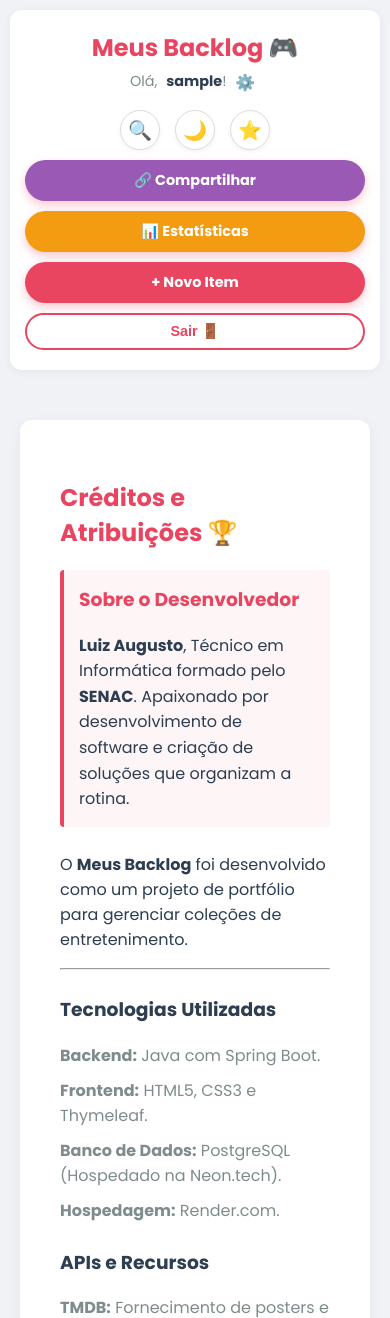
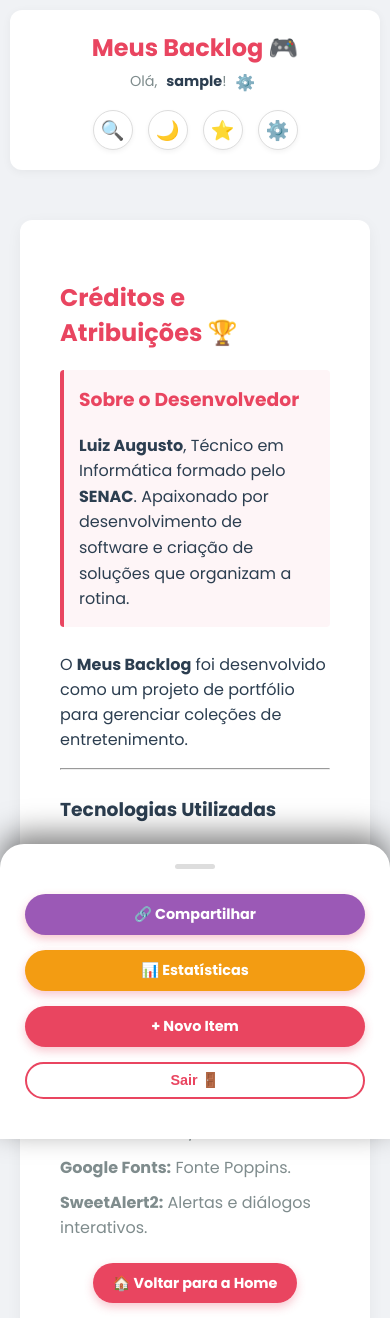
Before and after one commit to augusto-projetos/backlog-api, a Spring Boot app: page /creditos in a window 390 px wide. Shown: the top 1318 px of the page. Run offline with Spring Boot 4, Linux system fonts and the light colour scheme; the visitor is signed in with stand-in values (Sample User, id 1); some of the project's set-up classes (security, data sources, template engines, error pages and the like) are left out, and stand-ins take their place; some libraries are stand-ins or nearby versions.

Commit message:
feat: sistema de gaveta de opções no mobile (#49)

```diff
--- a/src/main/resources/static/css/style.css
+++ b/src/main/resources/static/css/style.css
@@ -169,7 +169,7 @@
     background-color: var(--bg-card);
     border: 1px solid var(--border-color);
     border-radius: 12px;
-    box-shadow: 0 10px 20px rgba(0,0,0,0.3);
+    box-shadow: 0 10px 20px rgba(0, 0, 0, 0.3);
     z-index: 2000;
     max-height: 300px;
     overflow-y: auto;
@@ -182,7 +182,7 @@
     align-items: center;
     padding: 12px 15px;
     cursor: pointer;
-    border-bottom: 1px solid rgba(255,255,255,0.05);
+    border-bottom: 1px solid rgba(255, 255, 255, 0.05);
     transition: background 0.2s;
     color: var(--text-main);
     text-decoration: none;
@@ -679,6 +679,28 @@
     white-space: nowrap; /* Impede que o ícone quebre a linha dentro do corte */
 }
 
+/* Esconde o botão da engrenagem no computador */
+.btn-mobile-gaveta {
+    display: none !important;
+}
+
+.gaveta-opcoes-wrapper {
+    display: flex;
+    align-items: center;
+    gap: 15px;
+}
+
+.gaveta-conteudo {
+    display: flex;
+    align-items: center;
+    gap: 15px;
+    width: auto;
+}
+
+.gaveta-barra-arrastar {
+    display: none;
+}
+
 /* --- RESPONSIVIDADE (MOBILE) --- */
 @media (max-width: 600px) {
     body {
@@ -810,7 +832,8 @@
     }
 
     /* --- BARRA DE BUSCA SOCIAL NO HEADER (MOBILE) --- */
-    /* 1. Esconde a barra inteira por padrão e mostra a bolinha */
+
+    /* Esconde a barra inteira por padrão e mostra a bolinha */
     .search-social-container {
         display: none;
         position: absolute;
@@ -819,25 +842,102 @@
         width: 90%;
         z-index: 2000;
         background-color: var(--bg-card);
-        box-shadow: 0 10px 25px rgba(0,0,0,0.6);
+        box-shadow: 0 10px 25px rgba(0, 0, 0, 0.6);
         padding: 10px 15px;
     }
 
-    /* 2. O JS vai adicionar essa classe quando o usuário clicar na bolinha */
+    /* O JS vai adicionar essa classe quando o usuário clicar na bolinha */
     .search-social-container.ativa {
         display: flex;
     }
 
-    /* 3. Mostra a bolinha da lupa perto da lua e estrela */
+    /* Mostra a bolinha da lupa perto da lua e estrela */
     .btn-mobile-busca {
         display: inline-flex !important;
     }
 
-    /* 4. Esconde a lupinha cinza de PC e exibe o X de fechar */
+    /* Esconde a lupinha cinza de PC e exibe o X de fechar */
     .icone-pc {
         display: none;
     }
     .btn-fechar-busca {
         display: block !important;
     }
+
+    /* --- GAVETA DE OPÇÕES INFERIOR (BOTTOM SHEET) --- */
+
+    /* Exibe o botão da engrenagem no celular */
+    .btn-mobile-gaveta {
+        display: inline-flex !important;
+    }
+
+    /* Transforma o container em estrutura de gaveta flutuante apenas no mobile */
+    .gaveta-opcoes-wrapper {
+        position: fixed;
+        top: 0;
+        left: 0;
+        width: 100vw;
+        height: 100vh;
+        z-index: 3000;
+        pointer-events: none;
+        display: flex;
+        flex-direction: column;
+        justify-content: flex-end;
+    }
+
+    /* Quando a classe ativa estiver presente, permite cliques */
+    .gaveta-opcoes-wrapper.ativa {
+        pointer-events: auto;
+    }
+
+    /* O menu que sobe da tela no mobile */
+    .gaveta-conteudo {
+        position: fixed;
+        bottom: 0; /* Fica fixo na base */
+        left: 0;
+        width: 100%;
+        background-color: var(--bg-card);
+        border-radius: 24px 24px 0 0;
+        padding: 20px 25px 40px 25px;
+        box-shadow: 0 -10px 30px rgba(0, 0, 0, 0.5);
+        display: flex;
+        flex-direction: column;
+        gap: 15px;
+        z-index: 3100;
+        transform: translateY(100%);
+        transition: transform 0.4s cubic-bezier(0.25, 0.8, 0.25, 1);
+    }
+
+    .gaveta-opcoes-wrapper.ativa .gaveta-conteudo {
+        bottom: 0;
+    }
+
+    .gaveta-barra-arrastar {
+        display: block;
+        width: 40px;
+        height: 5px;
+        background-color: var(--border-color);
+        border-radius: 10px;
+        margin: 0 auto 10px auto;
+    }
+
+    /* Fundo escuro semitransparente */
+    .gaveta-overlay {
+        position: fixed;
+        top: 0;
+        left: 0;
+        width: 100%;
+        height: 100%;
+        background-color: rgba(0, 0, 0, 0.6);
+        z-index: 3050;
+        opacity: 0;
+        transition: opacity 0.3s ease;
+        pointer-events: none;
+    }
+
+    /* Exibe o fundo escuro quando ativo */
+    .gaveta-opcoes-wrapper.ativa .gaveta-overlay {
+        opacity: 1;
+        pointer-events: auto;
+    }
 }
--- a/src/main/resources/templates/home.html
+++ b/src/main/resources/templates/home.html
@@ -55,7 +55,16 @@
                     <button id="rating-toggle" class="btn-theme" title="Alternar para Estrelas">
                         <span id="rating-icon">⭐</span>
                     </button>
+
+                    <button id="btn-mobile-gaveta" class="btn-theme btn-mobile-gaveta" title="Mais Opções">
+                        <span>⚙️</span>
+                    </button>
                 </div>
+
+                <!-- Abstrai os botões para virarem a Bottom Sheet no celular -->
+                <div id="gaveta-opcoes-mobile" class="gaveta-opcoes-wrapper">
+                    <div class="gaveta-conteudo">
+                        <div class="gaveta-barra-arrastar"></div>
 
                         <a th:href="@{/meus-links}" class="btn-novo btn-share">
                             🔗 Compartilhar
@@ -74,6 +83,10 @@
                                 Sair 🚪
                             </button>
                         </form>
+                    </div>
+                    <!-- Fundo escurecido atrás da gaveta -->
+                    <div id="gaveta-overlay" class="gaveta-overlay"></div>
+                </div>
             </div>
 
         </header>
```
Also changed, not shown: src/main/resources/static/js/script.js (+87 -0 lines). Lines whose indentation alone changed are shown as unchanged.
